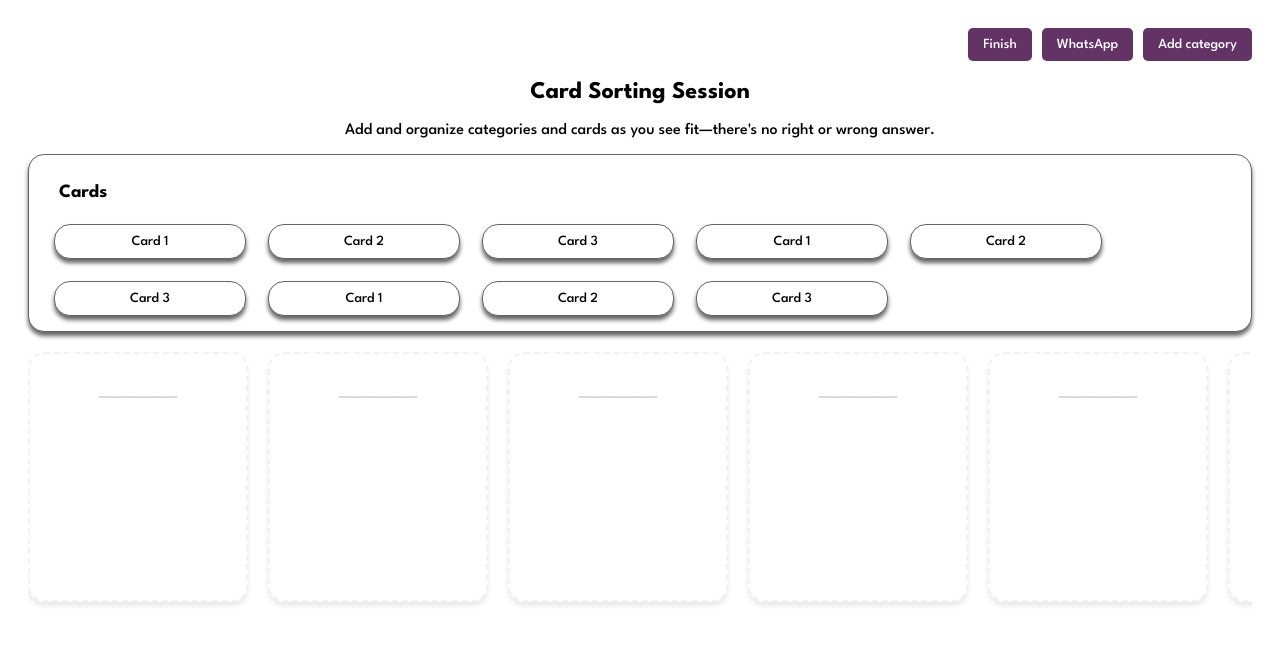
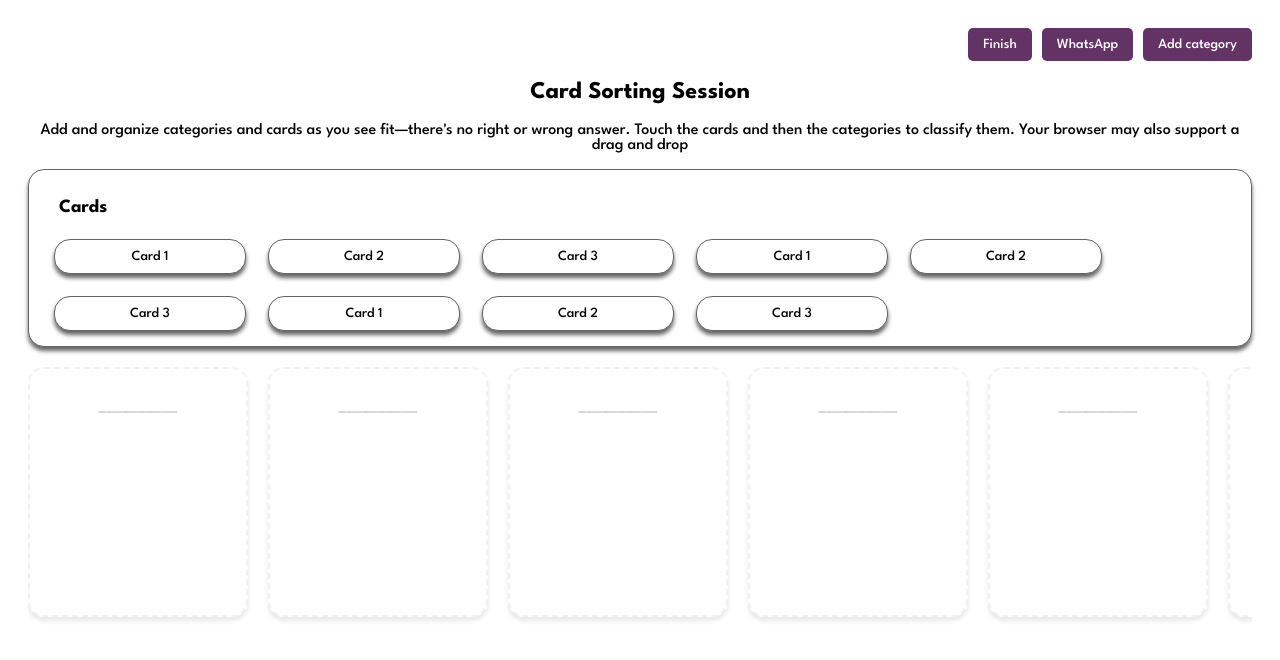
Before and after one commit to cronozul/p_cards, a plain HTML site: page card_sorting/index.html in a window 1280 px wide. Drawn offline with Linux system fonts and the light colour scheme; a web font is replaced by a local one.

Commit message:
explains cs controls

```diff
--- a/card_sorting/index.html
+++ b/card_sorting/index.html
@@ -150,9 +150,10 @@
     </div>
 
     <h2>Card Sorting Session</h2>
-    <p>
+    <p id="description">
       Add and organize categories and cards as you see fit—there's no right or
       wrong answer.
+      Touch the cards and then the categories to classify them.
     </p>
 
     <div class="initial-zone" id="initial-zone">
@@ -163,6 +164,27 @@
     <div class="container" id="categories-container"></div>
 
     <script>
+      // detect if user can drap and drop use size of screen as proxy
+      function isDragAndDropSupported() {
+        return window.innerWidth > 1000;
+      }
+      // if it is not supported add a message to the user
+      // touch the cards and then the categories to classify them
+      // else ask them to drag and drop
+      //  add this to class description
+      // if (!isDragAndDropSupported()) {
+      //  [0].innerText =
+      //     "Touch the cards and then the categories to classify them.";
+      // }
+      // else {
+      //  [0].innerText =
+      //     "Drag and drop the cards and then the categories to classify them.";
+      // }
+      if (isDragAndDropSupported()) {
+        document.getElementById("description").innerText +=
+          " Your browser may also support a drag and drop";
+      }
+
       let selectedCard = null;
 
       const urlParams = new URLSearchParams(window.location.search);
```
